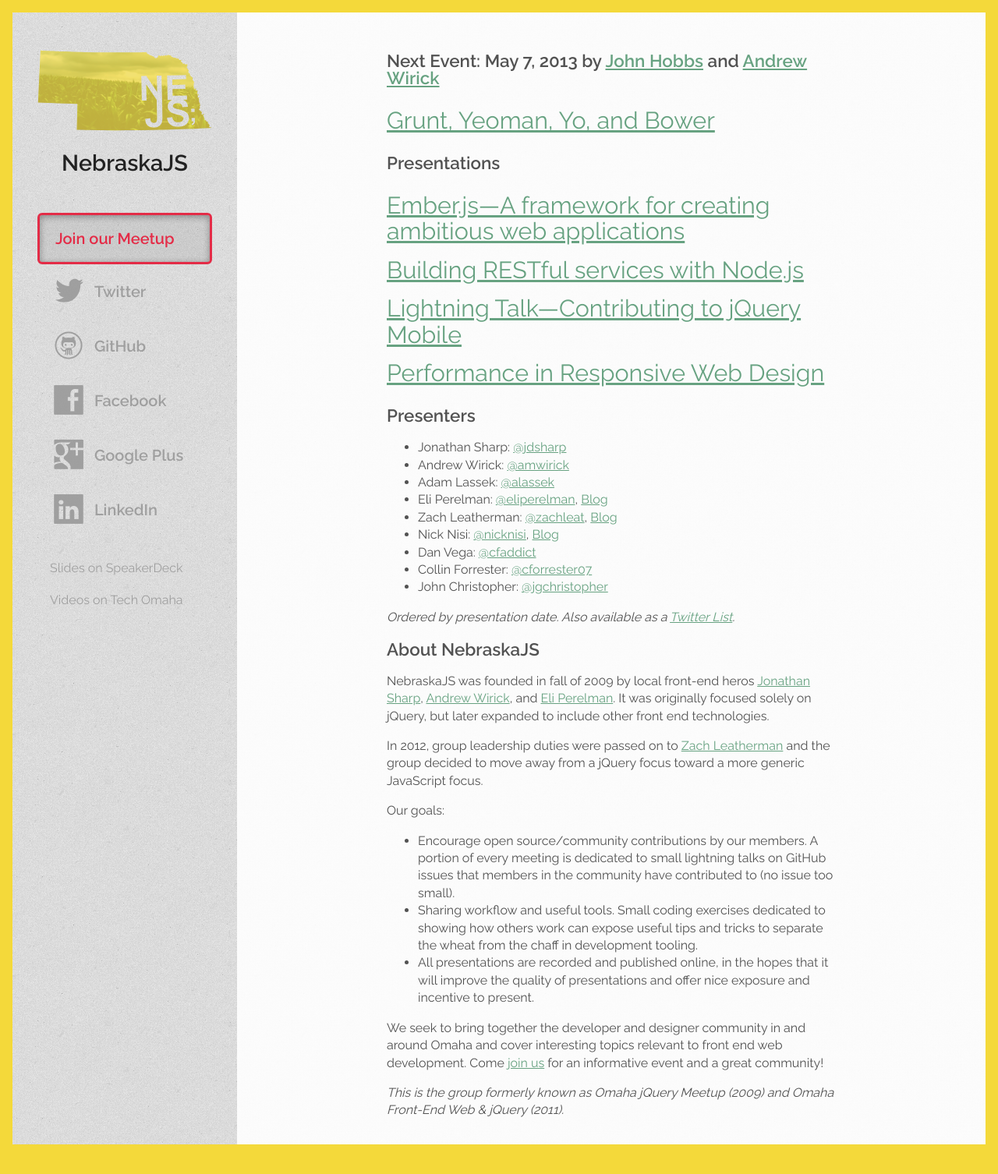
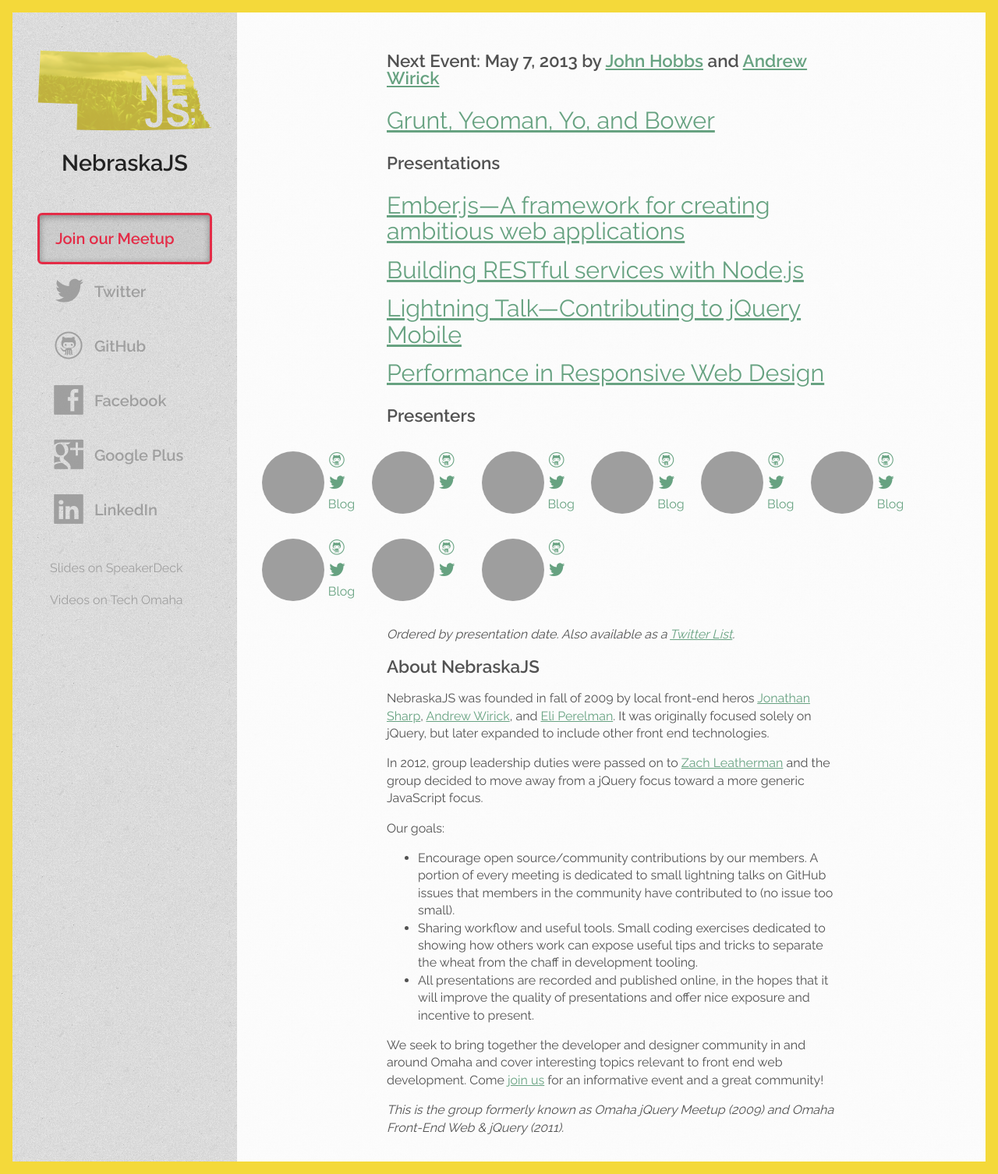
Before and after one commit to NebraskaJS/nebraskajs.com, a Jekyll site: the page built from index.html, in a window 1280 px wide. Shown: the whole page at 78% size. Built offline with Jekyll 4.4.1, drawn with Linux system fonts in a browser that asks for light colours; Markdown is read by kramdown in place of the engine named in the settings; before the commit the page ends 1484 px from its top, so only the background shows below that; grey boxes are pictures that could not be loaded.

Commit message:
Presenters list (read-only copy generated from GitHub)

```diff
--- /dev/null
+++ b/_includes/presenters.html
@@ -0,0 +1,97 @@
+<ol class="presenters">
+
+	<li>
+		<a href="https://github.com/jdsharp/">
+			<img src="https://secure.gravatar.com/avatar/14a58b5be276301bd1b1a92ff07077a4?d=https://a248.e.akamai.net/assets.github.com%2Fimages%2Fgravatars%2Fgravatar-user-420.png" alt="Jonathan Sharp">
+			<span class="name">Jonathan Sharp</span>
+		</a>
+		<a href="https://github.com/jdsharp/"><i class="foundicon-github"></i></a>
+		<a href="https://twitter.com/jdsharp/"><i class="foundicon-twitter"></i></a>
+
+		<a href="http://twitter.com/jdsharp">Blog</a>
+
+
+	<li>
+		<a href="https://github.com/awirick/">
+			<img src="https://secure.gravatar.com/avatar/c88f878b659d5b406c240361bba0ae5a?d=https://a248.e.akamai.net/assets.github.com%2Fimages%2Fgravatars%2Fgravatar-user-420.png" alt="">
+			<span class="name"></span>
+		</a>
+		<a href="https://github.com/awirick/"><i class="foundicon-github"></i></a>
+		<a href="https://twitter.com/amwirick/"><i class="foundicon-twitter"></i></a>
+
+
+	<li>
+		<a href="https://github.com/alassek/">
+			<img src="https://secure.gravatar.com/avatar/2a1bbd7c752e84764571f2e814f04259?d=https://a248.e.akamai.net/assets.github.com%2Fimages%2Fgravatars%2Fgravatar-user-420.png" alt="Adam Lassek">
+			<span class="name">Adam Lassek</span>
+		</a>
+		<a href="https://github.com/alassek/"><i class="foundicon-github"></i></a>
+		<a href="https://twitter.com/alassek/"><i class="foundicon-twitter"></i></a>
+
+		<a href="http://lyconic.com/blog">Blog</a>
+
+
+	<li>
+		<a href="https://github.com/eliperelman/">
+			<img src="https://secure.gravatar.com/avatar/8dc4af17fcbc9d8c1919462680e46c5a?d=https://a248.e.akamai.net/assets.github.com%2Fimages%2Fgravatars%2Fgravatar-user-420.png" alt="Eli Perelman">
+			<span class="name">Eli Perelman</span>
+		</a>
+		<a href="https://github.com/eliperelman/"><i class="foundicon-github"></i></a>
+		<a href="https://twitter.com/eliperelman/"><i class="foundicon-twitter"></i></a>
+
+		<a href="http://eliperelman.com">Blog</a>
+
+
+	<li>
+		<a href="https://github.com/zachleat/">
+			<img src="https://secure.gravatar.com/avatar/e1899004c71c7043343196103e210be3?d=https://a248.e.akamai.net/assets.github.com%2Fimages%2Fgravatars%2Fgravatar-user-420.png" alt="Zach Leatherman">
+			<span class="name">Zach Leatherman</span>
+		</a>
+		<a href="https://github.com/zachleat/"><i class="foundicon-github"></i></a>
+		<a href="https://twitter.com/zachleat/"><i class="foundicon-twitter"></i></a>
+
+		<a href="http://www.zachleat.com/web/">Blog</a>
+
+
+	<li>
+		<a href="https://github.com/nicknisi/">
+			<img src="https://secure.gravatar.com/avatar/202775f26bf746fee64e08d58645f475?d=https://a248.e.akamai.net/assets.github.com%2Fimages%2Fgravatars%2Fgravatar-user-420.png" alt="Nick Nisi">
+			<span class="name">Nick Nisi</span>
+		</a>
+		<a href="https://github.com/nicknisi/"><i class="foundicon-github"></i></a>
+		<a href="https://twitter.com/nicknisi/"><i class="foundicon-twitter"></i></a>
+
+		<a href="http://nicknisi.com">Blog</a>
+
+
+	<li>
+		<a href="https://github.com/cfaddict/">
+			<img src="https://secure.gravatar.com/avatar/9c9e876f010fd45cb3435666871891ec?d=https://a248.e.akamai.net/assets.github.com%2Fimages%2Fgravatars%2Fgravatar-user-420.png" alt="Dan Vega">
+			<span class="name">Dan Vega</span>
+		</a>
+		<a href="https://github.com/cfaddict/"><i class="foundicon-github"></i></a>
+		<a href="https://twitter.com/cfaddict/"><i class="foundicon-twitter"></i></a>
+
+		<a href="http://www.danvega.org/blog ">Blog</a>
+
+
+	<li>
+		<a href="https://github.com/collinforrester/">
+			<img src="https://secure.gravatar.com/avatar/08c356a216f73b39cf106cf3150faa1a?d=https://a248.e.akamai.net/assets.github.com%2Fimages%2Fgravatars%2Fgravatar-user-420.png" alt="">
+			<span class="name"></span>
+		</a>
+		<a href="https://github.com/collinforrester/"><i class="foundicon-github"></i></a>
+		<a href="https://twitter.com/cforrester07/"><i class="foundicon-twitter"></i></a>
+
+
+	<li>
+		<a href="https://github.com/jgchristopher/">
+			<img src="https://secure.gravatar.com/avatar/8d610d612ddf1ed47c348ce868a52d06?d=https://a248.e.akamai.net/assets.github.com%2Fimages%2Fgravatars%2Fgravatar-user-420.png" alt="John Christopher">
+			<span class="name">John Christopher</span>
+		</a>
+		<a href="https://github.com/jgchristopher/"><i class="foundicon-github"></i></a>
+		<a href="https://twitter.com/jgchristopher/"><i class="foundicon-twitter"></i></a>
+
+
+	</li>
+</ol>
--- a/_layouts/default.html
+++ b/_layouts/default.html
@@ -40,10 +40,8 @@
 				</nav>
 			</aside>
 		</div>
-		<div class="content">
-			<div class="main" data-role="main">
-				{{ content }}
-			</div><!-- /.main -->
+		<div class="content" data-role="main">
+			{{ content }}
 		</div><!-- /.content -->
 		<script src="js/global.js"></script>
 	</body>
--- a/_layouts/post.html
+++ b/_layouts/post.html
@@ -2,7 +2,9 @@
 layout: default
 ---
 <article>
-{{ content }}
+	<div class="maxw">
+		{{ content }}
+	</div>
 </article>
 <div id="disqus_thread"></div>
 <script type="text/javascript">
--- a/index.html
+++ b/index.html
@@ -3,38 +3,37 @@ layout: default
 ---
 
 <article>
+	<div class="maxw">
 		<h2>Next Event: May 7, 2013 by <a href="https://twitter.com/jmhobbs">John Hobbs</a> and <a href="https://twitter.com/amwirick">Andrew Wirick</a></h2>
 		<ol class="posts">
 			<li><a href="http://www.meetup.com/nebraskajs/events/97824442/">Grunt, Yeoman, Yo, and Bower</a></li>
 		</ol>
+	</div>
 </article>
 
 <article>
+	<div class="maxw">
 		<h2>Presentations</h2>
 		<ul class="posts">
 			{% for post in site.posts %}
 				<li><a href="{{ post.url }}">{{ post.title }}</a></li>
 			{% endfor %}
 		</ul>
+	</div>
 </article>
 
 <article>
+	<div class="maxw">
 		<h2>Presenters</h2>
-	<ol class="presenters">
-		<li>Jonathan Sharp: <a href="https://twitter.com/jdsharp">@jdsharp</a></li>
-		<li>Andrew Wirick: <a href="https://twitter.com/amwirick">@amwirick</a></li>
-		<li>Adam Lassek: <a href="https://twitter.com/alassek">@alassek</a></li>
-		<li>Eli Perelman: <a href="https://twitter.com/eliperelman">@eliperelman</a>, <a href="http://eliperelman.com/">Blog</a></li>
-		<li>Zach Leatherman: <a href="https://twitter.com/zachleat">@zachleat</a>, <a href="http://zachleat.com/web/">Blog</a></li>
-		<li>Nick Nisi: <a href="https://twitter.com/nicknisi">@nicknisi</a>, <a href="http://nicknisi.com/blog/">Blog</a></li>
-		<li>Dan Vega: <a href="https://twitter.com/cfaddict">@cfaddict</a></li>
-		<li>Collin Forrester: <a href="https://twitter.com/cforrester07">@cforrester07</a></li>
-		<li>John Christopher: <a href="https://twitter.com/jgchristopher">@jgchristopher</a></li>
-	</ol>
+	</div>
+	{% include presenters.html %}
+	<div class="maxw">
 		<p><em>Ordered by presentation date. Also available as a <a href="https://twitter.com/nebraskajs/presenters">Twitter List</a>.</em></p>
+	</div>
 </article>
 
 <article>
+	<div class="maxw">
 		<h2>About NebraskaJS</h2>
 		<p>NebraskaJS was founded in fall of 2009 by local front-end heros <a href="https://twitter.com/jdsharp">Jonathan Sharp</a>, <a href="https://twitter.com/amwirick">Andrew Wirick</a>, and <a href="https://twitter.com/eliperelman">Eli Perelman</a>. It was originally focused solely on jQuery, but later expanded to include other front end technologies.</p>
 		<p>In 2012, group leadership duties were passed on to <a href="https://twitter.com/zachleat">Zach Leatherman</a> and the group decided to move away from a jQuery focus toward a more generic JavaScript focus.</p>
@@ -47,4 +46,5 @@ layout: default
 			We seek to bring together the developer and designer community in and around Omaha and cover interesting topics relevant to front end web development. Come <a href="http://meetup.com/nebraskajs/">join us</a> for an informative event and a great community!
 		</p>
 		<em>This is the group formerly known as Omaha jQuery Meetup (2009) and Omaha Front-End Web &amp; jQuery (2011).</em>
+	</div>
 </article>
--- a/package.json
+++ b/package.json
@@ -8,7 +8,9 @@
 	"private": true,
 	"dependencies": {
 		"yuicompressor": "latest",
-		"cssmin": "latest"
+		"cssmin": "latest",
+		"ejs": "latest",
+		"request": "latest"
 	},
 	"licenses": {
 		"MIT": true
```
Also changed, not shown: _presenters/fetch.js (added, +64 -0 lines), _presenters/presenters.json (added, +24 -0 lines), _presenters/template.ejs (added, +15 -0 lines), css/global.css (+48 -2 lines), css/global-min.css. Lines whose indentation alone changed are shown as unchanged.
